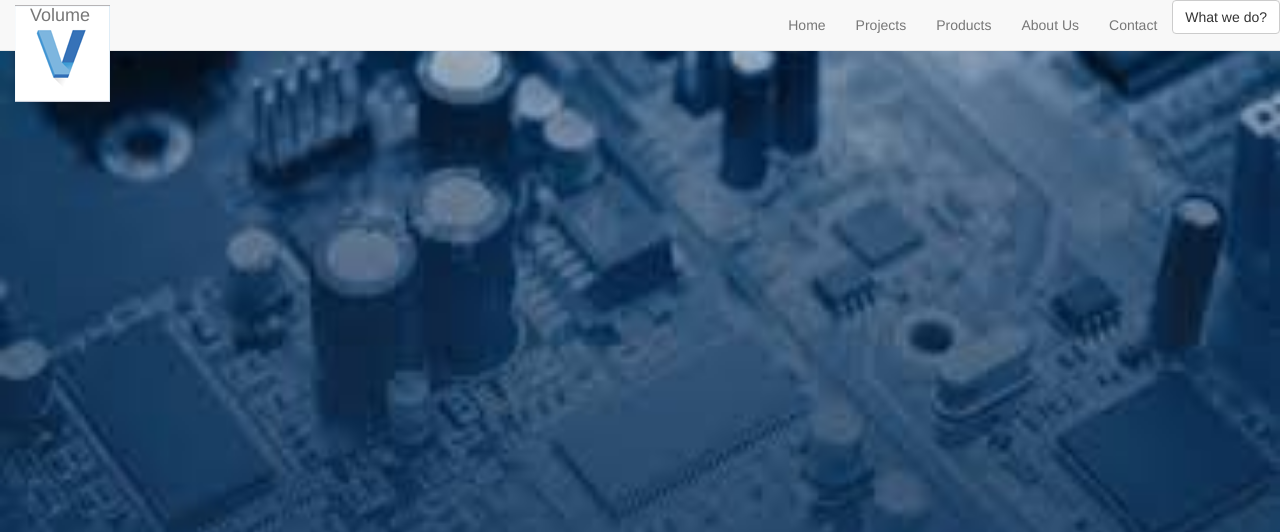
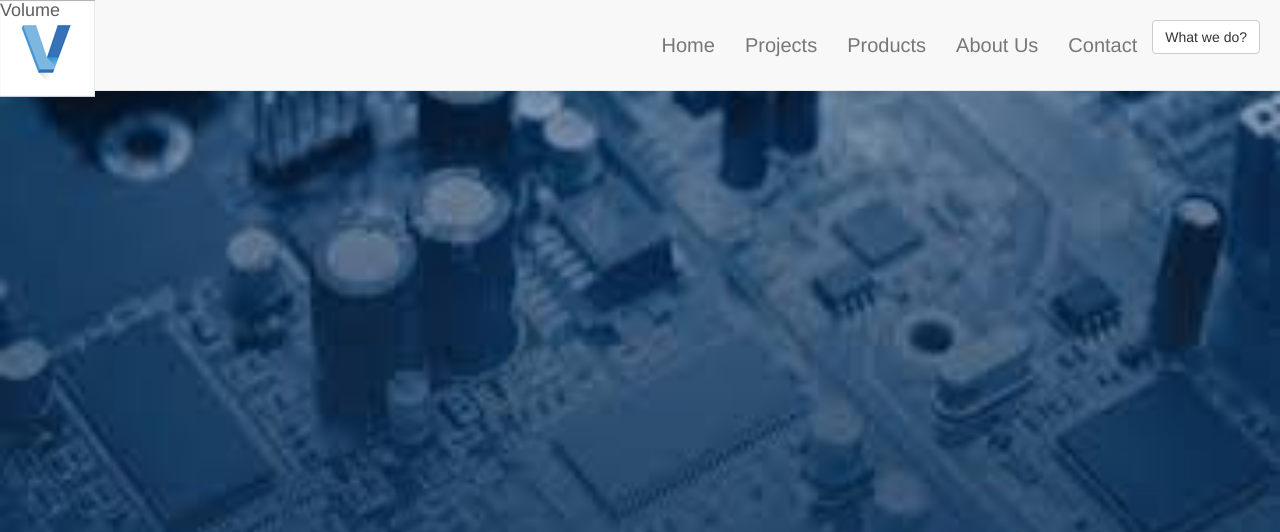
Before and after one commit to JacobBlampied/sparta-bootsrap-pagecopy, a plain HTML site: page index.html in a window 1280 px wide. Shown: the top 532 px of the page. Drawn offline with nearby package versions, Linux system fonts and the light colour scheme.

Commit message:
testing commit

```diff
--- a/main.css
+++ b/main.css
@@ -144,8 +144,15 @@
 }
 
 .navbar-brand {
+  position: absolute;
+  top: 0;
+  left: 0;
   width: 15px;
   height: 15px;
-  margin-top: -10px;
-  margin-left: -10px;
+  margin-top: -15px;
 }
+
+.navbar {
+  padding: 20px;
+  font-size: 20px;
+}
```
